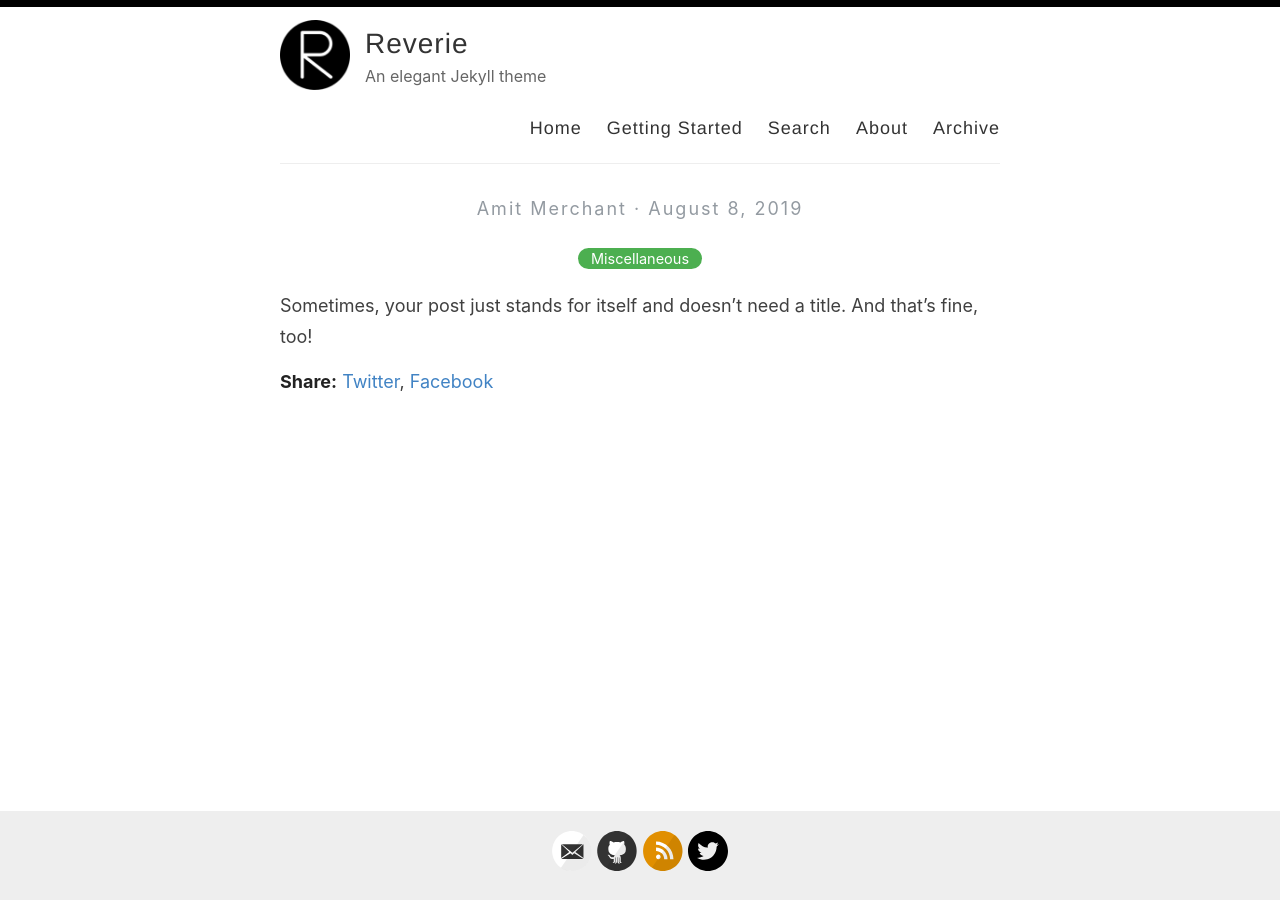
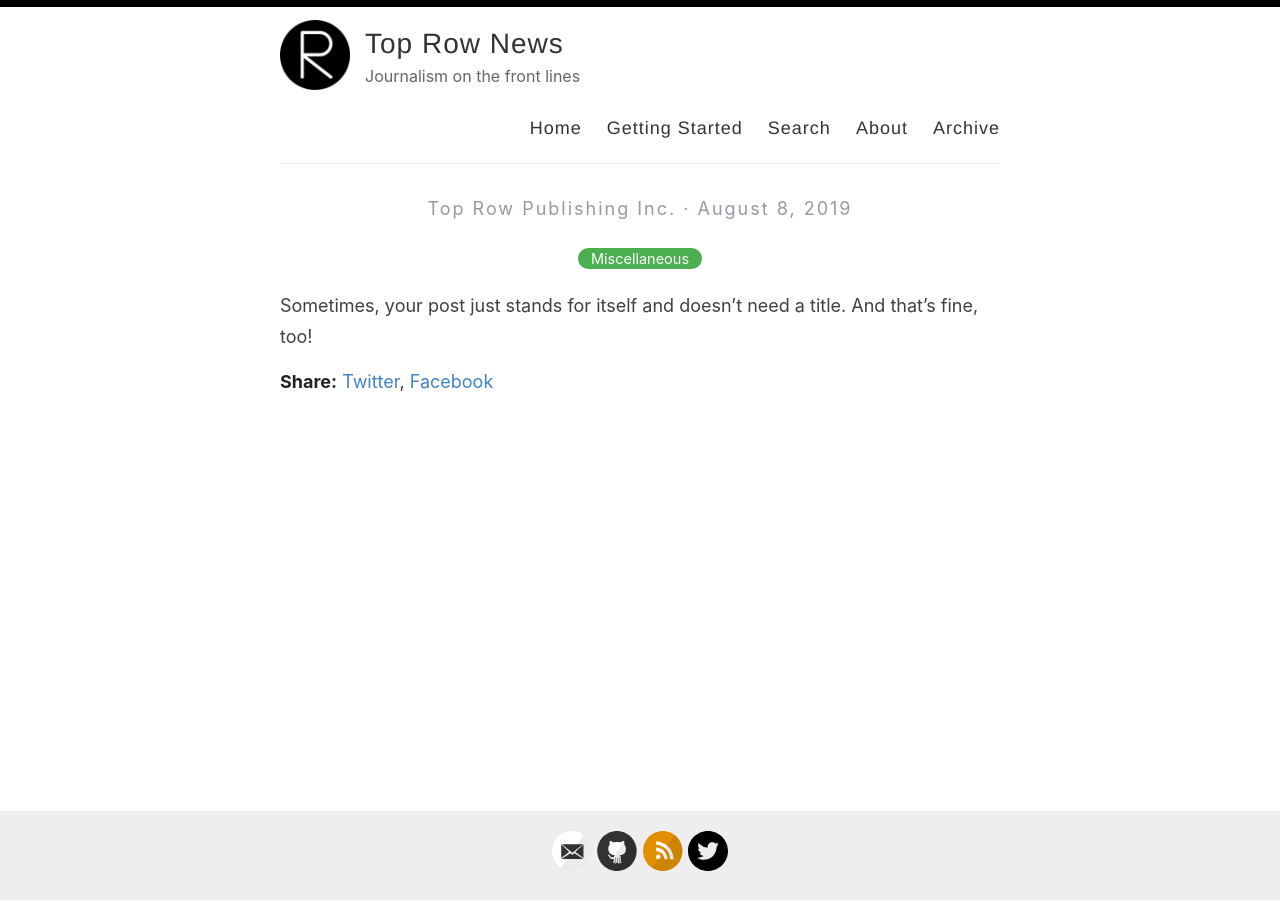
Before and after one commit to artifoxel/artifoxel.github.io, a Jekyll site: the page built from _posts/2019-08-08-no-title-posts.md, in a window 1280 px wide. Built offline with Jekyll 4.4.1, drawn with Linux system fonts in a browser that asks for light colours.

Commit message:
Update _config.yml

```diff
--- a/_config.yml
+++ b/_config.yml
@@ -3,13 +3,13 @@
 #
 
 # Name of your site (displayed in the header)
-name: Reverie
+name: Top Row News
 
 # Name of the author
-author: Amit Merchant
+author: Top Row Publishing Inc.
 
 # Short bio or description (displayed in the header)
-description: An elegant Jekyll theme
+description: Journalism on the front lines
 
 # URL of your avatar or profile pic (you could use your GitHub profile pic)
 avatar: /images/reverie.png
@@ -21,15 +21,15 @@ avatar: /images/reverie.png
 # Includes an icon in the footer for each username you enter
 footer-links:
   dribbble:
-  email: amit.d.merchant@gmail.com
+  email: inquiries@toprow.news
   facebook:
   flickr:
-  github: amitmerchant1990/reverie
+  github: toprowpublishing/news
   instagram:
   linkedin:
   pinterest:
   rss: rss
-  twitter: amit_merchant
+  twitter: toprownews
   stackoverflow:
   youtube: # channel/<your_long_string> or user/<user-name>
   googleplus: # anything in your profile username that comes after plus.google.com/
@@ -41,21 +41,21 @@ footer-links:
 disqus:
 
 # Enter your Google Analytics web tracking code (e.g. UA-2110908-2) to activate tracking
-google_analytics: UA-43339302-11
+google_analytics:
 
 # For newer "GA4" analytics, use the following instead of the "UA" entry above
 #google_analytics_ga4: G-GABC1DEFG
 
 # Your website URL (e.g. http://amitmerchant1990.github.io or http://www.amitmerchant.com)
 # Used for Sitemap.xml and your RSS feed
-url: http://www.amitmerchant.com/reverie
-enforce_ssl: https://www.amitmerchant.com/reverie
+url: http://www.toprow.news
+enforce_ssl: https://www.toprow.news
 
 # If you're hosting your site at a Project repository on GitHub pages
 # (http://yourusername.github.io/repository-name)
 # and NOT your User repository (http://yourusername.github.io)
 # then add in the baseurl here, like this: "/repository-name"
-baseurl: "/reverie"
+baseurl: ""
 
 #
 # !! You don't need to change any of the configuration flags below !!
```
